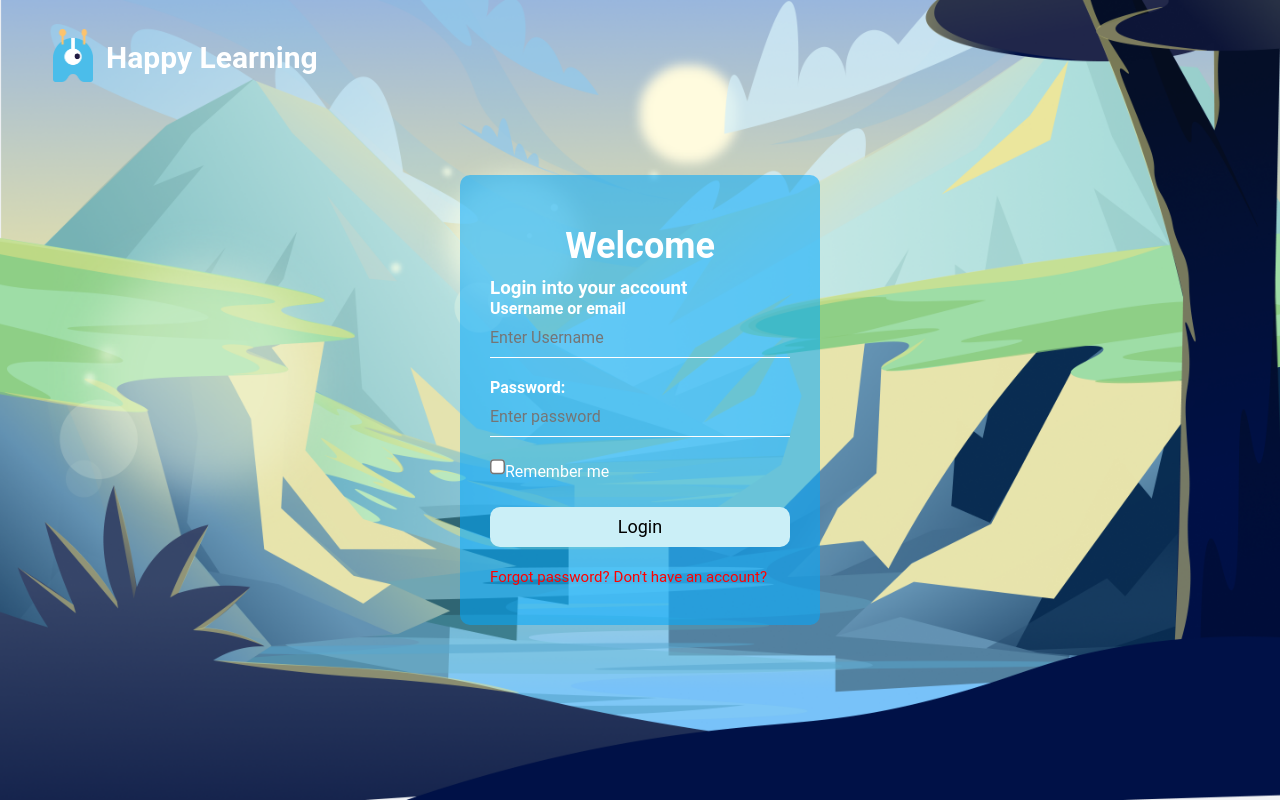
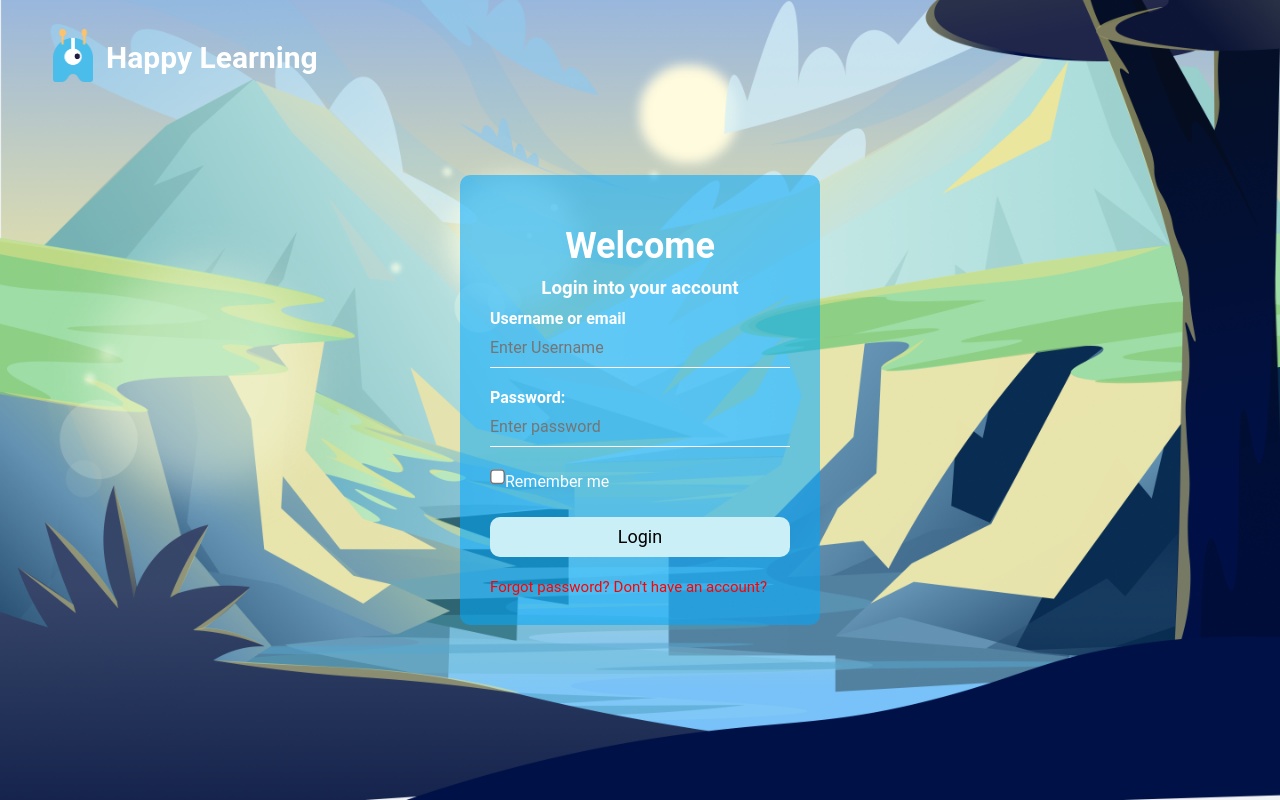
Before and after one commit to 8848titanium/scrum-project, a Flask app: page /login in a window 1280 px wide. Run offline with Flask 2, Linux system fonts and the light colour scheme.

Commit message:
Update style.css

```diff
--- a/app_pkg/static/css/style.css
+++ b/app_pkg/static/css/style.css
@@ -151,6 +151,11 @@ nav ul li {
     font-size: 36px;
 }
 
+.loginbox h3{
+    padding: 0 0 10px;
+    text-align: center;
+}
+
 .loginbox p {
     margin: 0;
     padding: 0;
@@ -211,7 +216,7 @@ nav ul li {
 .signup {
     margin: 0;
     padding: 0;
-    background-image: url("../css/SignupBackground.png");
+    background-image: url("../css/SignupBackground.jpg");
     background-size: 100% 100%;
     background-position: center;
     font-family: "poppins";
@@ -237,6 +242,11 @@ nav ul li {
     font-size: 36px;
 }
 
+.signupbox h3 {
+    padding: 0 0 10px;
+    text-align: center;
+}
+
 .signupbox p {
     margin: 0;
     padding: 0;
@@ -255,7 +265,7 @@ nav ul li {
     background: transparent;
     outline: none;
     height: 40px;
-    color: #fff;
+    color: #000;
     font-size: 16px;
 }
 
@@ -266,7 +276,7 @@ nav ul li {
     background: transparent;
     outline: none;
     height: 40px;
-    color: #fff;
+    color: #000;
     font-size: 16px;
 }
 
```
